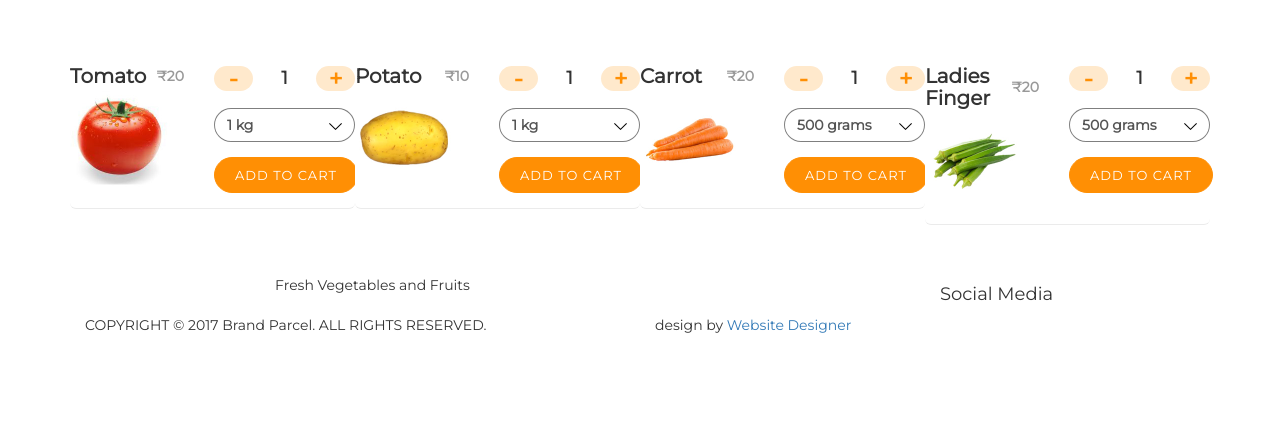
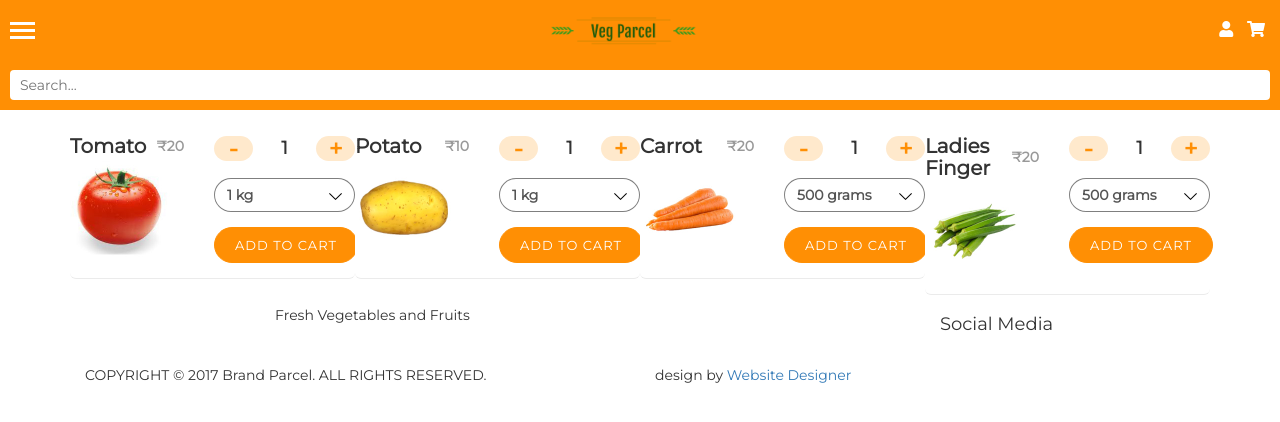
Before and after one commit to Irfanft12/veg-parcel, a plain HTML site: page index.html in a window 1280 px wide. Drawn offline with nearby package versions, Linux system fonts and the light colour scheme.

Commit message:
header added

```diff
--- a/index.html
+++ b/index.html
@@ -14,16 +14,67 @@
     <link rel="preconnect" href="https://fonts.gstatic.com">
     <link href="https://fonts.googleapis.com/css2?family=Montserrat:ital,wght@0,100;0,200;0,300;0,400;1,300&display=swap" rel="stylesheet">
 
+      <!-- Font Awesome -->
+      <link rel="stylesheet" href="https://cdnjs.cloudflare.com/ajax/libs/font-awesome/5.15.2/css/all.min.css">
 
     <!-- CSS -->
     <link rel="stylesheet" href="https://maxcdn.bootstrapcdn.com/bootstrap/3.3.7/css/bootstrap.min.css" integrity="sha384-BVYiiSIFeK1dGmJRAkycuHAHRg32OmUcww7on3RYdg4Va+PmSTsz/K68vbdEjh4u" crossorigin="anonymous">
       <style>
             body {
                 font-family: 'Montserrat', sans-serif;
+                padding-top: 60px;
+            }
+            header {
+                background-color: #ff8f04;
+                padding: 10px;
+                position: fixed;
+                top: 0;
+                left: 0;
+                width: 100%;
+                z-index: 999;
+                display: flex;
+                justify-content: space-between;
+                align-items: center;
+            }
+
+            header .mobile-menu-btn {
+                width: 25px;
+            }
+
+            header .mobile-menu-btn span {
+                display: block;
+                background-color: #ffffff;
+                height: 3px;
+                margin-bottom: 4px;
+            }
+            header .mobile-menu-btn span:last-child {
+                margin: 0;
+            }
+            header .logo img {
+                height: 40px;
+            }
+            header .header-right-area a {
+                color: #ffffff;
+                padding: 5px;
+                font-size: 16px;
+            }
+
+            .search-wrapper {
+                background-color: #ff8f04;
+                padding: 10px;
+            }
+
+            .search-wrapper input {
+                width: 100%;
+                margin: 0 auto;
+                display: block;
+                border-radius: 4px;
+                border: 0;
+                padding: 5px 10px;
             }
             .products-section {
               background-color: #ffffff;
-              padding: 50px 0;
+              padding: 10px 0;
             }
             .product-holder {
                 border: 0;
@@ -50,6 +101,7 @@
             .product-holder .other-detail-wrapper {
                 width: 60%;
                 padding-left: 30px;
+                text-align: center;
             }
 
             .productpart .column {
@@ -183,6 +235,24 @@
     <input type="hidden" id="queryid" value="0"/>
 
     <!--header starts -->
+    <header>
+        <div class="mobile-menu-btn">
+            <span></span>
+            <span></span>
+            <span></span>
+        </div>
+        <a href="" class="logo">
+            <img src="img/logo.png" alt="">
+        </a>
+        <div class="header-right-area">
+            <a href=""><i class="fas fa-user"></i></a>
+            <a href=""><i class="fas fa-shopping-cart"></i></a>
+        </div>
+    </header>
+
+    <div class="search-wrapper">
+        <input type="text" placeholder="Search...">
+    </div>
 
         <section class="products-section">
 
@@ -209,9 +279,7 @@
                                         </div>
                                     </div>
 
-                                    <div class="other-detail-wrapper">
-
-                                        <div id="178">
+                                    <div id="178" class="other-detail-wrapper">
                                         <div class="quantity-wrapper">
                                             <div class="quantity-input-group">
                                                 <span class="minus-quantity">-</span>
@@ -228,7 +296,7 @@
                                             Add to Cart
                                         </a>
                                     </div>
-                                    </div>
+
 
 
                                 </div>
@@ -250,10 +318,7 @@
                                         </div>
                                     </div>
 
-
-                                    <div class="other-detail-wrapper">
-
-                                        <div id="178">
+                                    <div id="178" class="other-detail-wrapper">
                                         <div class="quantity-wrapper">
                                             <div class="quantity-input-group">
                                                 <span class="minus-quantity">-</span>
@@ -270,7 +335,7 @@
                                             Add to Cart
                                         </a>
                                     </div>
-                                    </div>
+
 
 
                                 </div>
@@ -293,9 +358,7 @@
 
                                     </div>
 
-                                    <div class="other-detail-wrapper">
-
-                                        <div id="178">
+                                    <div id="178" class="other-detail-wrapper">
                                         <div class="quantity-wrapper">
                                             <div class="quantity-input-group">
                                                 <span class="minus-quantity">-</span>
@@ -312,7 +375,7 @@
                                             Add to Cart
                                         </a>
                                     </div>
-                                    </div>
+
 
 
                                 </div>
@@ -335,10 +398,7 @@
                                     </div>
 
 
-                                    <div class="other-detail-wrapper">
-
-
-                                        <div id="178">
+                                    <div id="178" class="other-detail-wrapper">
                                         <div class="quantity-wrapper">
                                             <div class="quantity-input-group">
                                                 <span class="minus-quantity">-</span>
@@ -354,7 +414,6 @@
                                         <a id="178" class="btn btn-primary cartadd">
                                             Add to Cart
                                         </a>
-                                        </div>
                                     </div>
 
                                 </div>
```
Also changed, not shown: img/logo.png (added). Lines whose indentation alone changed are shown as unchanged.
